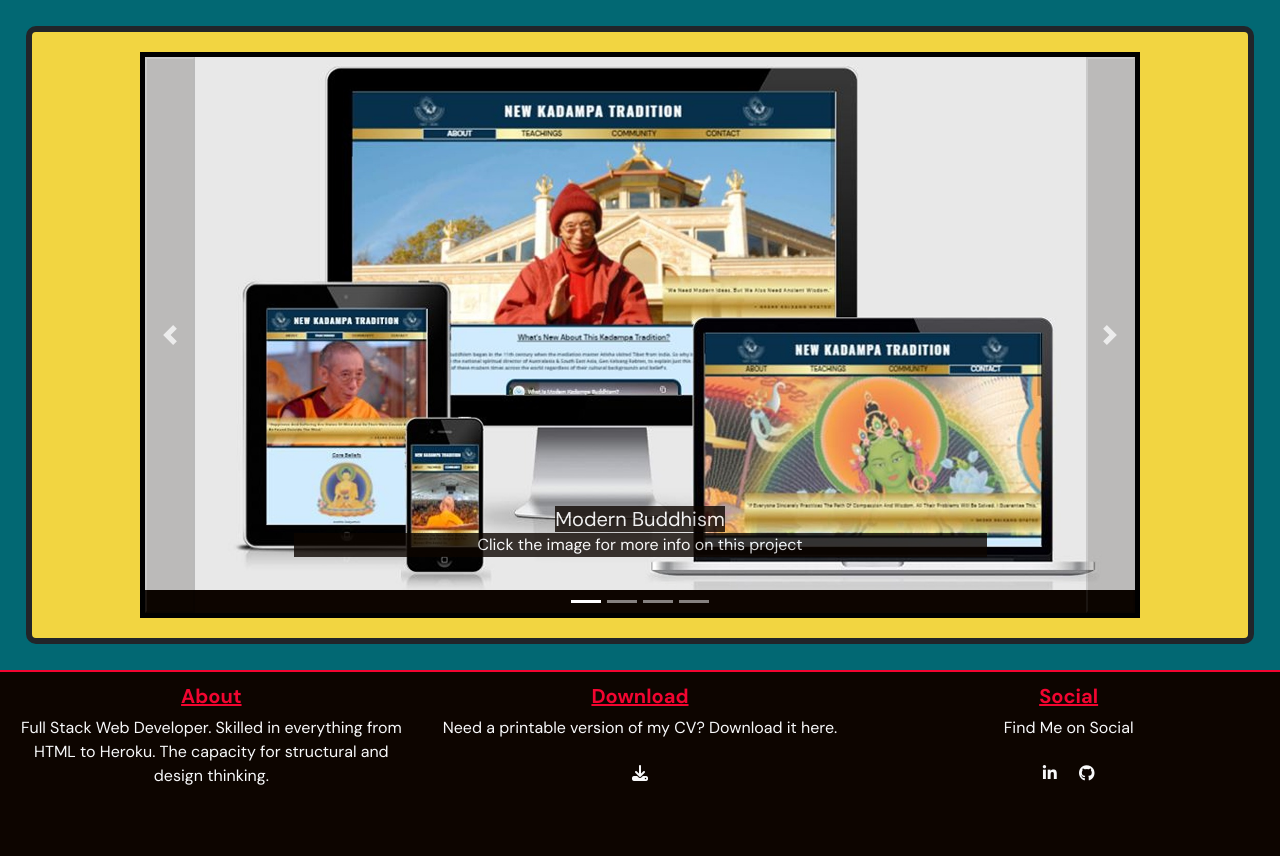
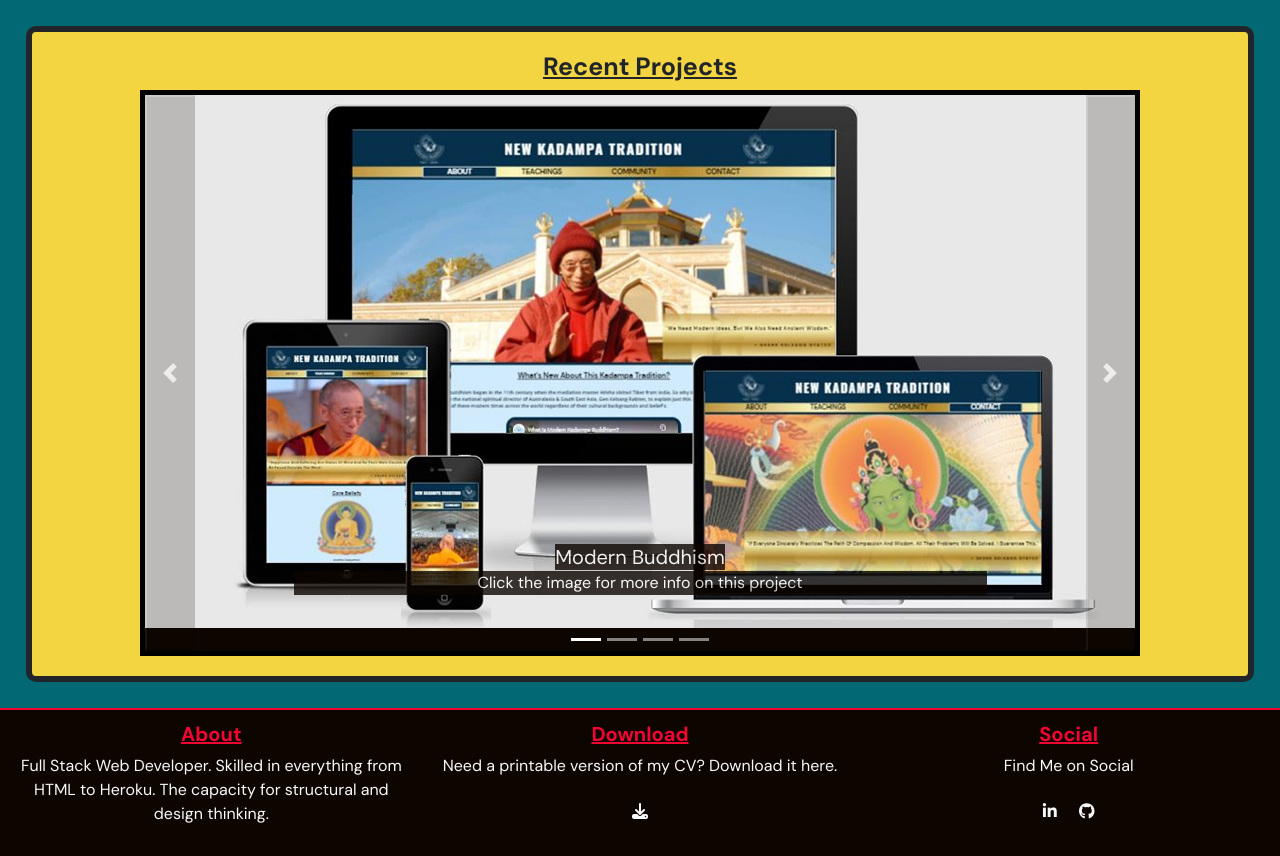
Before and after one commit to dnlbowers/Portfolio-site, a Django app: page /portfolio/ in a window 1280 px wide. Shown: the part 144-1000 px from the top of the page. Before the commit the page ends 929 px from the top, so only its background shows below. Run offline with Django 3.2, Linux system fonts and the light colour scheme; data comes from the database, SQL or seed files in the repository; some libraries are stand-ins or nearby versions.

Commit message:
add header to portfoio page and style. tidy base css

```diff
--- a/portfolio/templates/portfolio/portfolio.html
+++ b/portfolio/templates/portfolio/portfolio.html
@@ -6,7 +6,7 @@
     <div class="main-bg">
 
         <div class="content-index">
-
+            <h1 class="font-weight-bold text-center">Recent Projects</h1>
             {% include 'portfolio/includes/components/portfolio-carousel.html' %}
 
         </div>
--- a/static/css/base.css
+++ b/static/css/base.css
@@ -1,3 +1,5 @@
+/* ----------------------------------------------------------------------------------------------------------------- generalize styles */
+
 * {
     box-sizing: border-box;
     font-family: 'DM Sans', sans-serif;
@@ -6,7 +8,7 @@
     padding: 0;
 }
 
-/* --------------------------------------------- Text colors */
+/* -------------------------------------------------------- Text colors */
 .text-red {
     color: #F20530;
 }
@@ -34,7 +36,7 @@
     opacity: .8;
 }
 
-/* --------------------------------------------- Borders */
+/* ------------------------------------------------------------- Borders */
 
 .border-top-red {
     border-top: 2px solid #F20530;
@@ -44,7 +46,15 @@
     border-bottom: 2px solid #F20530;
 }
 
-/* --------------------------------------------- Navbar */
+/* ------------------------------------------------------------- headings */
+.content-index > h1 {
+    font-size: 25px;
+    text-decoration: underline;
+}
+
+/* ----------------------------------------------------------------------------------------------------------------- base template styles */
+
+/* -------------------------------------------------------------- Navbar */
 
 #title, .nav-link {
     font-family: 'DM Sans', sans-serif;
@@ -88,7 +98,7 @@
     text-shadow: 3px 5px 5px #000;
 }
 
-/* --------------------------------------------- Footer */
+/* -------------------------------------------------------------- Footer */
 
 footer {
     padding: 12px;
@@ -98,13 +108,17 @@
     margin: 9px;
 }
 
-.general-sub {
+.footer-heading {
     font-family: 'DM Sans', sans-serif;
     font-weight: 700;
     text-decoration: underline;
 }
 
-/* --------------------------------------------- Portfolio carousel */
+/* ----------------------------------------------------------------------------------------------------------------- page specific styles */
+
+/* ------------------------------------------------------------------------------------- Portfolio landing page */
+
+/* ----------------------------------------------- Portfolio carousel */
 
 #carouselExampleCaptions {
     border: black 5px solid;
--- a/templates/includes/components/footer.html
+++ b/templates/includes/components/footer.html
@@ -1,14 +1,14 @@
 <footer class="container-fuild bg-black border-top-red mt-auto">
     <div id="footer-details" class="row">
         <div class="col-sm-4 text-center">
-            <h5 class="uppercase general-sub text-red">About</h5>
+            <h5 class="uppercase footer-heading text-red">About</h5>
             <p class="inline-block text-light">
             Full Stack Web Developer. Skilled in everything from HTML
             to Heroku. The capacity for structural and design thinking.
             </p>
         </div>
         <div class="col-sm-4 text-center">
-            <h5 class="uppercase general-sub text-red">Download</h5>
+            <h5 class="uppercase footer-heading text-red">Download</h5>
             <p class="inline-block text-light">
             Need a printable version of my CV?
             Download it here.
@@ -19,7 +19,7 @@
             </a>
         </div>
         <div class="col-sm-4 text-center">
-            <h5 class="uppercase general-sub text-red">Social</h5>
+            <h5 class="uppercase footer-heading text-red">Social</h5>
             <ul class="list-inline social-links">
             <li class="list-inline-item">
                 <p class="block text-light">
```
